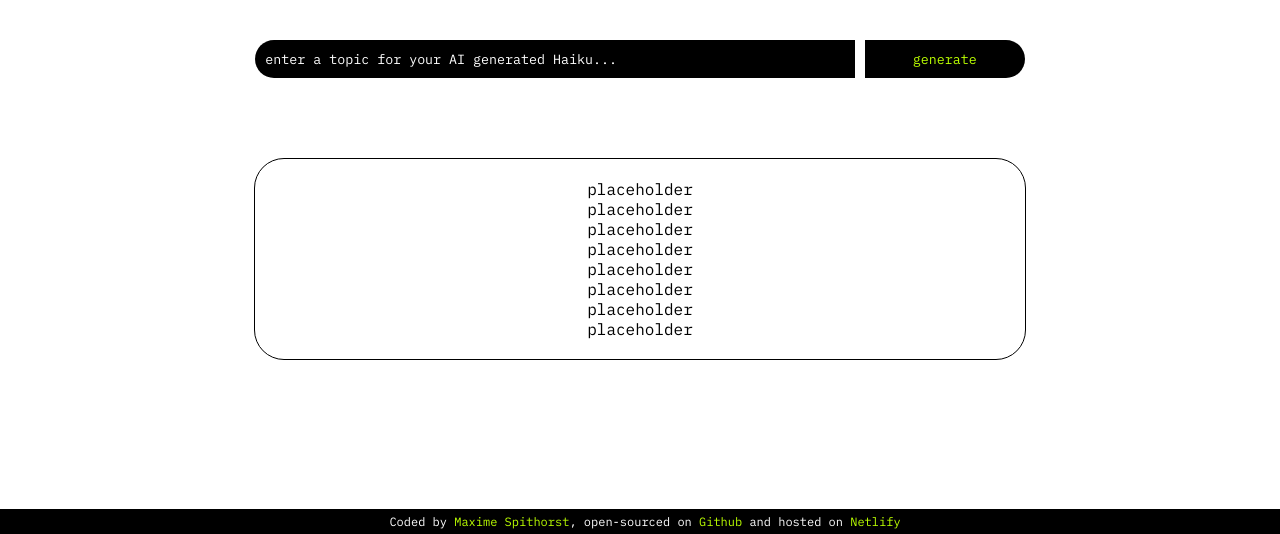
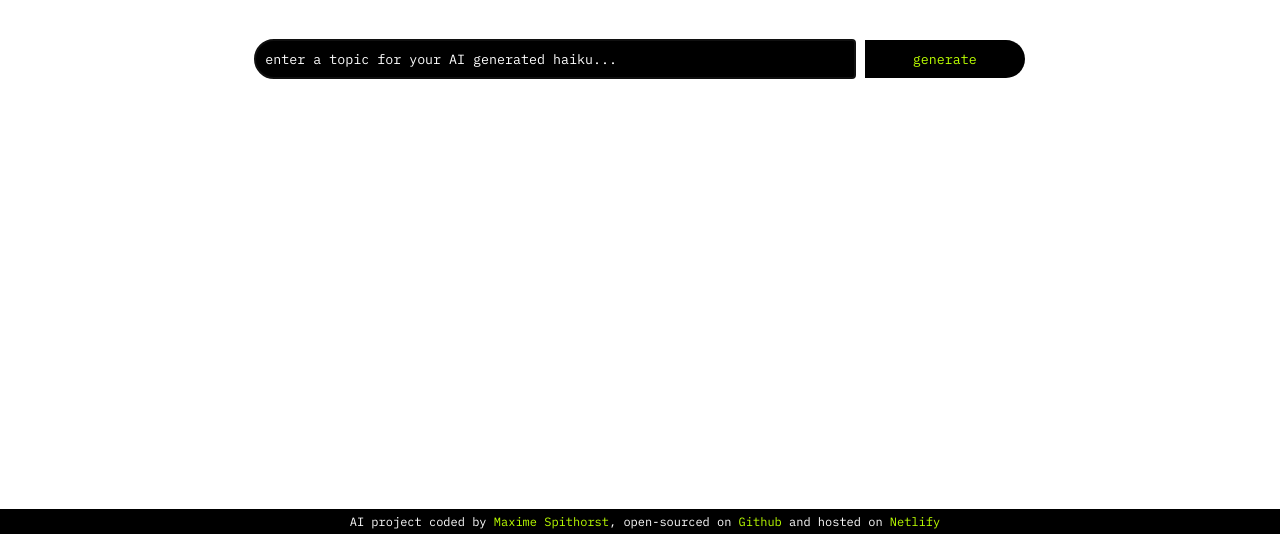
Before and after one commit to hallomaxime/haiku-generator, a plain HTML site: page index.html in a window 1280 px wide. Shown: the part 266-800 px from the top of the page. Drawn offline with Linux system fonts and the light colour scheme.

Commit message:
temp commit

```diff
--- a/index.html
+++ b/index.html
@@ -18,15 +18,15 @@
         <h1>haiku<br><span class="cursive">generator</span></h1>
         <div class="haiku-search">
             <input type="search" name="haiku-input" id="haiku-input"
-                placeholder="enter a topic for your AI generated Haiku...">
-            <input type="button" value="generate" id="haiku-generate">
+                placeholder="enter a topic for your AI generated haiku..." autofocus>
+            <input type="submit" value="generate" id="haiku-generate">
         </div>
         <div class="haiku-result">
             placeholder<br>placeholder<br>placeholder<br>placeholder<br>placeholder<br>placeholder<br>placeholder<br>placeholder<br>
         </div>
     </div>
-    <footer>Coded by <a href="https://www.linkedin.com/in/maximespithorst/">Maxime Spithorst</a>, open-sourced on <a
-            href="https://github.com/hallomaxime/haiku-generator">Github</a> and hosted on <a
+    <footer>AI project coded by <a href="https://www.linkedin.com/in/maximespithorst/">Maxime Spithorst</a>,
+        open-sourced on <a href="https://github.com/hallomaxime/haiku-generator">Github</a> and hosted on <a
             href="https://moonlit-torrone-ca14f9.netlify.app/">Netlify</a></footer>
 </body>
 <script src="src/index.js"></script>
--- a/src/style.css
+++ b/src/style.css
@@ -31,7 +31,7 @@ h1 {
   margin: 0;
   padding: 10px;
   background: #000000;
-
+  color: #ffffff;
   font-family: "IBM Plex Mono", monospace;
   border: none;
   border-top-left-radius: 30px;
@@ -59,6 +59,7 @@ h1 {
 }
 
 .haiku-result {
+  visibility: hidden;
   margin: 30px auto;
   max-width: 730px;
   padding: 20px;
```
